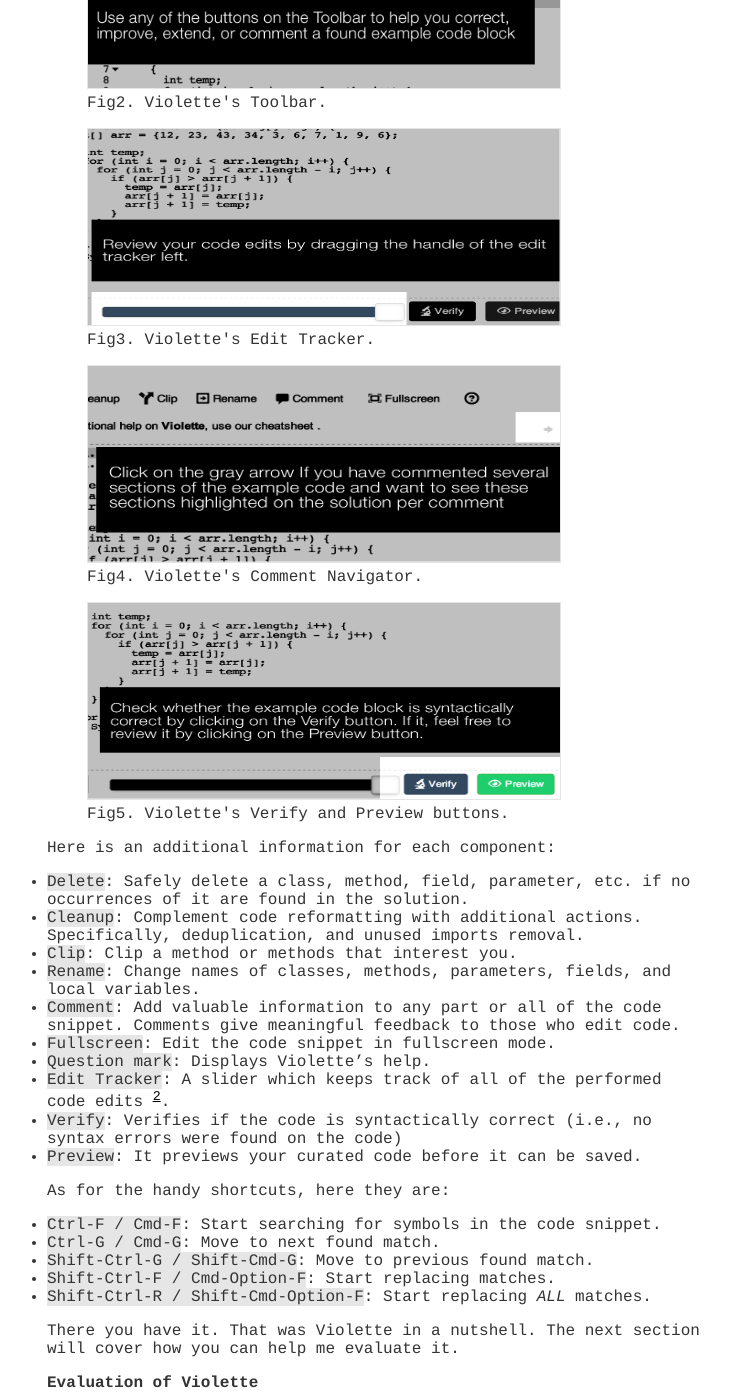
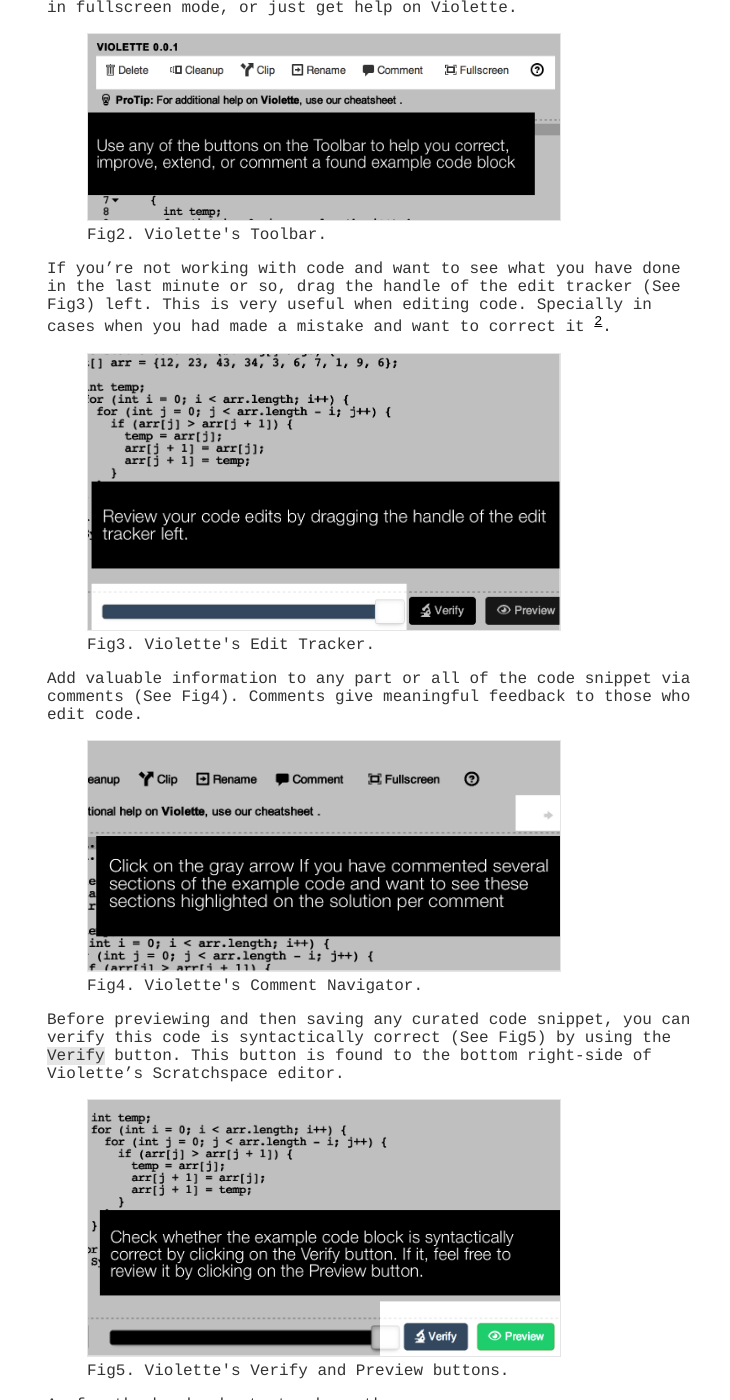
Before and after one commit to hsanchez/hsanchez.github.io, a Jekyll site: the page built from posts/thesiswork/tools/_posts/2014-07-22-violette.md, in a window 1280 px wide and 1400 px high, scrolled down 1635 px. Shown: the whole window, without its empty margins (263-993 px from the left). Built offline with Jekyll 4.4.1, drawn with Linux system fonts in a browser that asks for light colours; Markdown is read by kramdown in place of the engine named in the settings; some of the changed text lies outside the part shown.

Commit message:
made changes to the dimensions of the images

```diff
--- a/posts/thesiswork/tools/_posts/2014-07-22-violette.md
+++ b/posts/thesiswork/tools/_posts/2014-07-22-violette.md
@@ -18,39 +18,37 @@
 
 # Unlocking the Scratchspace
 
-After clicking on the highlighted code block, you may find the `Plus` and `Steps` button at the bottom of the Scratchspace editor [^1]. These buttons are the first (and easiest way) to get started with [Violette](https://www.dropbox.com/s/dpse9g1nojt4e73/vesper-web.crx). Click on any of them to unlock the Scratchspace editor.
+After clicking on the highlighted code block, you may find the `Plus` and `Steps` buttons at the bottom of the Scratchspace editor [^1]. These buttons are the first (and easiest way) to get started with [Violette](https://www.dropbox.com/s/dpse9g1nojt4e73/vesper-web.crx). Click on any of them to unlock the Scratchspace editor.
 
 {% include image.html url="http://www.huascarsanchez.com/static/PlusAndSteps.png" description="Get started with Violette" caption="Fig2. Unlocking Violette's Scratchspace." height = "176" width = "472"%}
 
-Once pressed, any of these buttons will ask you to enter certain information before unlocking the Scratchspace:
+Once pressed, any of these buttons will ask you to enter certain information to unlock the Scratchspace:
 
 * `Plus`: It'll ask you to enter either a class name or a class name plus a method signature. This input uses the syntax `Class[#method(arg:type...):type]` where `Class` is a class name, and `[#method(arg:type...):type]` is an optional method signature. For example, you can either enter `Sorter`, `Sorter#sorts():void`, or `Sorter#sorts(array:Int[]):void`.
 * `Steps`: It'll ask you to enter a class name. For example, you can enter `Sorter`.
 
 # The Rest ...
 
-The rest includes a Toolbar (See Fig2), an Edit Tracker (See Fig3), the Comment Navigator (See Fig4), the `Verify` and `Preview` buttons (See Fig5), and a few handy shortcuts.
+The rest includes a `Toolbar`, an `Edit Tracker`, the `Comment Navigator`, the `Verify` and `Preview` buttons, and a few handy shortcuts.
 
-{% include image.html url="http://www.huascarsanchez.com/static/toolbar.png" description="Violette's Toolbar" caption="Fig2. Violette's Toolbar." height = "176" width = "472"%}
+To help you gradually achieve your source code curation goal, here is the Toolbar (See Fig2). One of Violette's main components.
 
-{% include image.html url="http://www.huascarsanchez.com/static/edittracker.png" description="Violette's Edit Tracker" caption="Fig3. Violette's Edit Tracker." height = "196" width = "472"%}
+With the toolbar you can either safely delete an inner class or a method, remove unused imports, clip a portion of a code block (e.g., a method), rename a method, comment on specific code sections, edit in fullscreen mode, or just get help on Violette.
 
-{% include image.html url="http://www.huascarsanchez.com/static/comments.png" description="Violette's Comment Navigator" caption="Fig4. Violette's Comment Navigator." height = "196" width = "472"%}
+{% include image.html url="http://www.huascarsanchez.com/static/toolbar.png" description="Violette's Toolbar" caption="Fig2. Violette's Toolbar." height = "186" width = "472"%}
 
-{% include image.html url="http://www.huascarsanchez.com/static/verify-preview.png" description="Violette's Verify and Preview" caption="Fig5. Violette's Verify and Preview buttons." height = "196" width = "472"%}
+If you’re not working with code and want to see what you have done in the last minute or so, drag the handle of the edit tracker (See Fig3) left. This is very useful when editing code. Specially in cases when you had made a mistake and want to correct it [^2].
 
-Here is an additional information for each component:
+{% include image.html url="http://www.huascarsanchez.com/static/edittracker.png" description="Violette's Edit Tracker" caption="Fig3. Violette's Edit Tracker." height = "276" width = "472"%}
 
-* `Delete`: Safely delete a class, method, field, parameter, etc. if no occurrences of it are found in the solution.
-* `Cleanup`: Complement code reformatting with additional actions. Specifically, deduplication, and unused imports removal.
-* `Clip`: Clip a method or methods that interest you.
-* `Rename`: Change names of classes, methods, parameters, fields, and local variables.
-* `Comment`: Add valuable information to any part or all of the code snippet. Comments give meaningful feedback to those who edit code.
-* `Fullscreen`: Edit the code snippet in fullscreen mode.
-* `Question mark`: Displays Violette's help.
-* `Edit Tracker`: A slider which keeps track of all of the performed code edits [^2].
-* `Verify`: Verifies if the code is syntactically correct (i.e., no syntax errors were found on the code)
-* `Preview`: It previews your curated code before it can be saved.
+Add valuable information to any part or all of the code snippet via comments (See Fig4). Comments give meaningful feedback to those who edit code.
+
+{% include image.html url="http://www.huascarsanchez.com/static/comments.png" description="Violette's Comment Navigator" caption="Fig4. Violette's Comment Navigator." height = "230" width = "472"%}
+
+Before previewing and then saving any curated code snippet, you can verify this code is syntactically correct (See Fig5) by using the `Verify` button. This button is found to the bottom right-side of Violette's Scratchspace editor.
+
+{% include image.html url="http://www.huascarsanchez.com/static/verify-preview.png" description="Violette's Verify and Preview" caption="Fig5. Violette's Verify and Preview buttons." height = "256" width = "472"%}
+
 
 As for the handy shortcuts, here they are:
 
```
